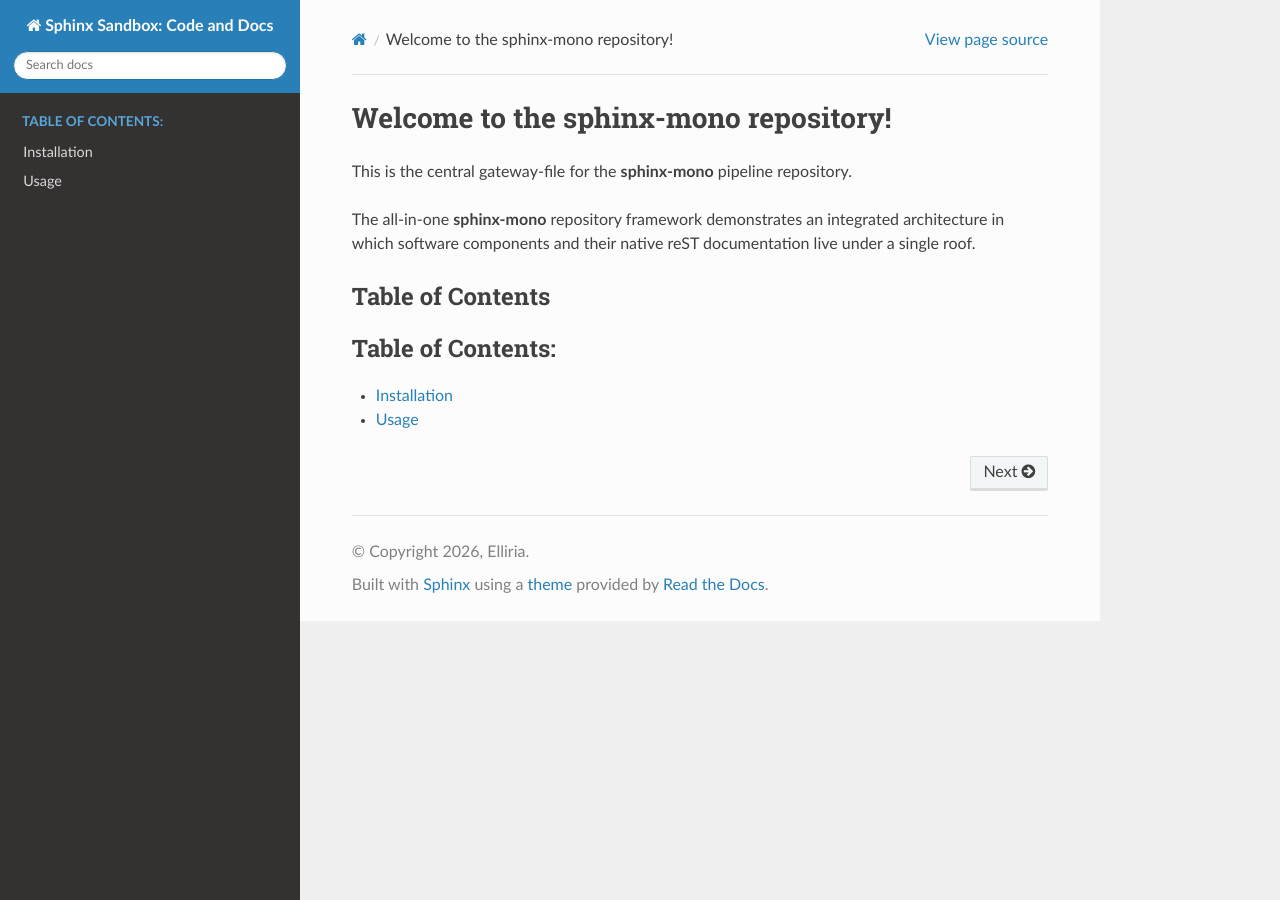
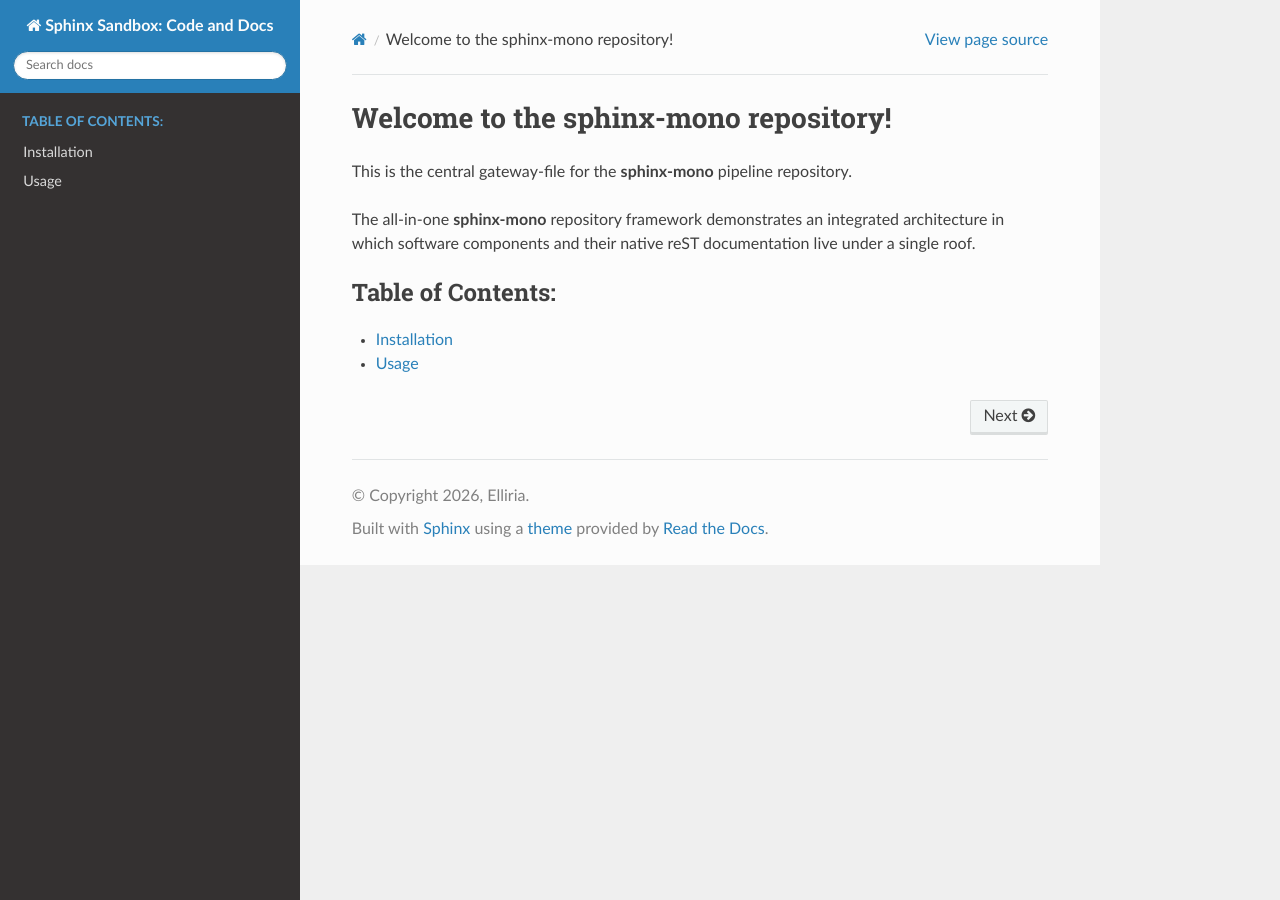
Before and after one commit to sphinx-pipelines/sphinx-mono, a Sphinx documentation site: the page built from sphinx/index.rst, in a window 1280 px wide. Built offline with Sphinx 7.4.7 and the Read the Docs theme 3.1.0, drawn with Linux system fonts in a browser that asks for light colours.

Commit message:
Remove superfluous heading from index.rst
That heading is not needed since the native caption creates it.

```diff
--- a/sphinx/index.rst
+++ b/sphinx/index.rst
@@ -5,8 +5,6 @@ This is the central gateway-file for the **sphinx-mono** pipeline repository.
 
 The all-in-one **sphinx-mono** repository framework demonstrates an integrated architecture in which software components and their native reST documentation live under a single roof.
 
-Table of Contents
------------------
 .. toctree::
    :maxdepth: 2
    :caption: Table of Contents:
```
